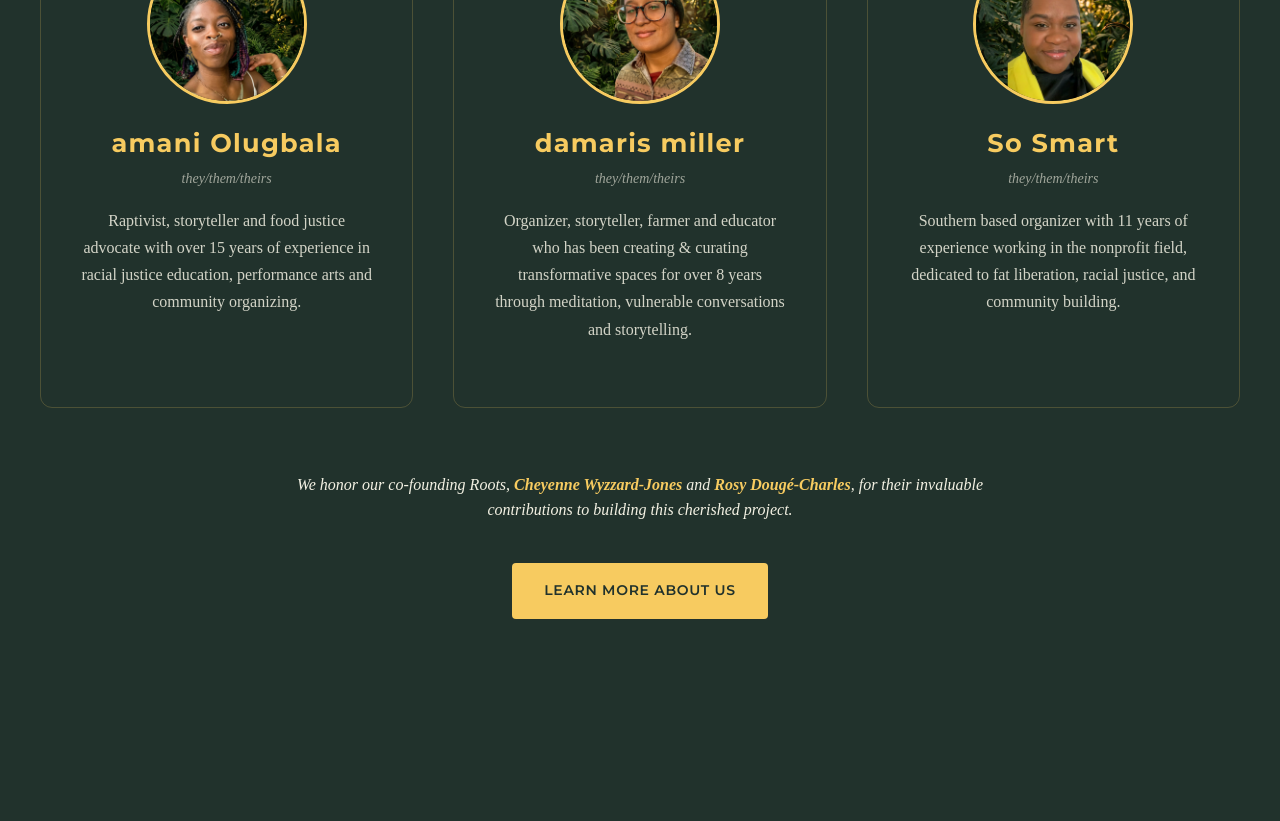
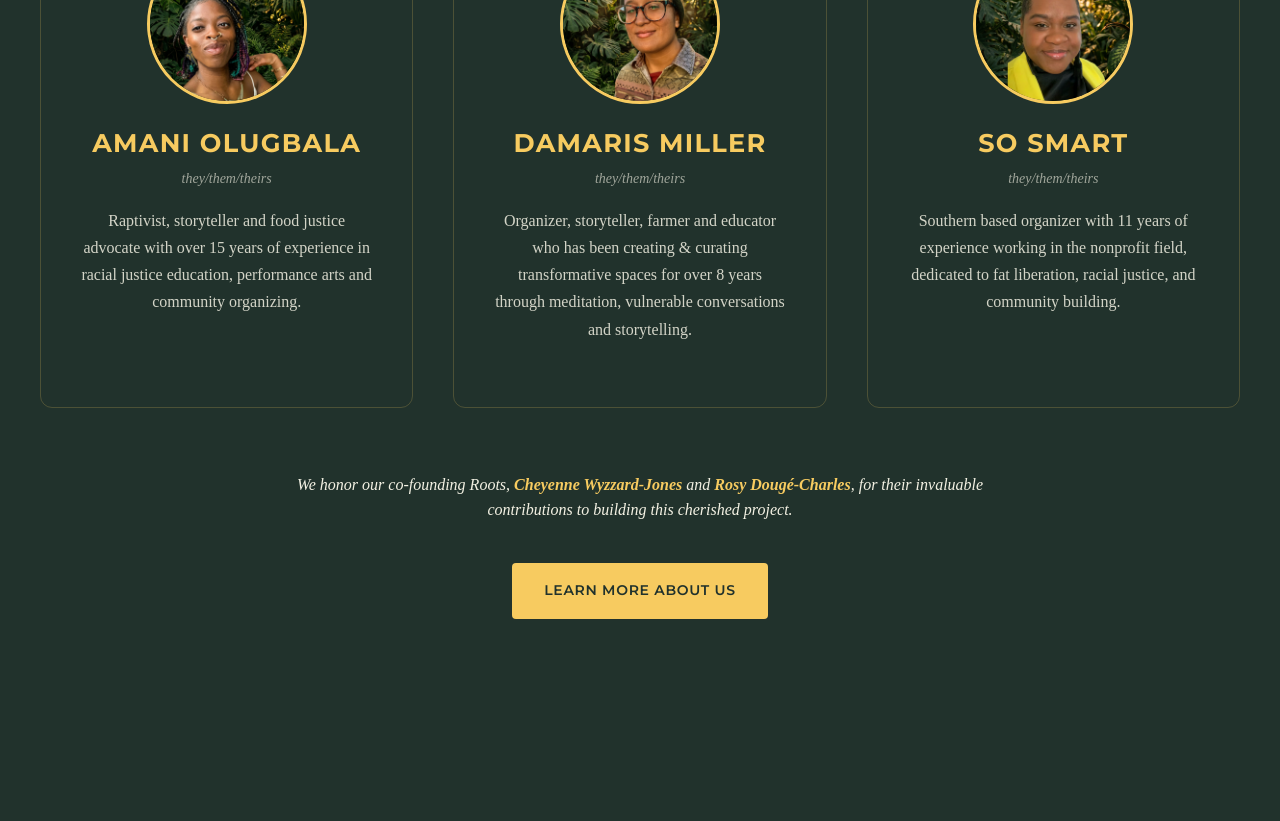
Before and after one commit to Krameitor/Rested-Root-Website, a plain HTML site: page index.html in a window 1280 px wide. Shown: the part 5300-6121 px from the top of the page. Drawn offline with Linux system fonts and the light colour scheme; a web font is replaced by a local one.

Commit message:
style: capitalize team member names

```diff
--- a/index.html
+++ b/index.html
@@ -257,7 +257,7 @@
                     <div class="who-we-are__photo">
                         <img src="images/amani-portrait.png" alt="amani Olugbala" class="who-we-are__img">
                     </div>
-                    <h3 class="who-we-are__card-title">amani Olugbala</h3>
+                    <h3 class="who-we-are__card-title">AMANI OLUGBALA</h3>
                     <span class="who-we-are__pronouns">they/them/theirs</span>
                     <p class="who-we-are__card-text">Raptivist, storyteller and food justice advocate with over 15 years
                         of experience in racial justice education, performance arts and community organizing.</p>
@@ -266,7 +266,7 @@
                     <div class="who-we-are__photo">
                         <img src="images/damaris-portrait.png" alt="damaris miller" class="who-we-are__img">
                     </div>
-                    <h3 class="who-we-are__card-title">damaris miller</h3>
+                    <h3 class="who-we-are__card-title">DAMARIS MILLER</h3>
                     <span class="who-we-are__pronouns">they/them/theirs</span>
                     <p class="who-we-are__card-text">Organizer, storyteller, farmer and educator who has been creating &
                         curating transformative spaces for over 8 years through meditation, vulnerable conversations and
@@ -276,7 +276,7 @@
                     <div class="who-we-are__photo">
                         <img src="images/so-portrait.png" alt="So Smart" class="who-we-are__img">
                     </div>
-                    <h3 class="who-we-are__card-title">So Smart</h3>
+                    <h3 class="who-we-are__card-title">SO SMART</h3>
                     <span class="who-we-are__pronouns">they/them/theirs</span>
                     <p class="who-we-are__card-text">Southern based organizer with 11 years of experience working in the
                         nonprofit field, dedicated to fat liberation, racial justice, and community building.</p>
```
